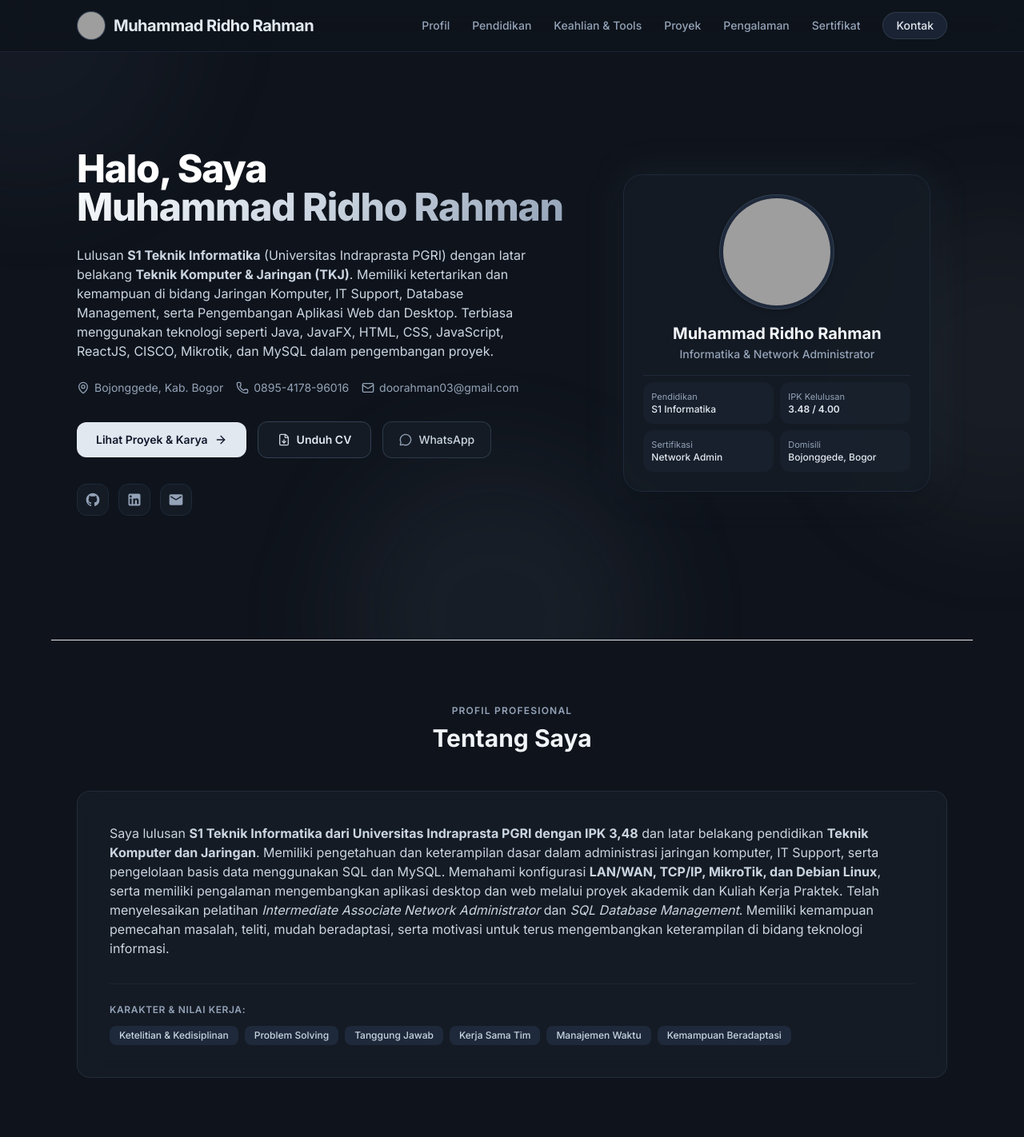
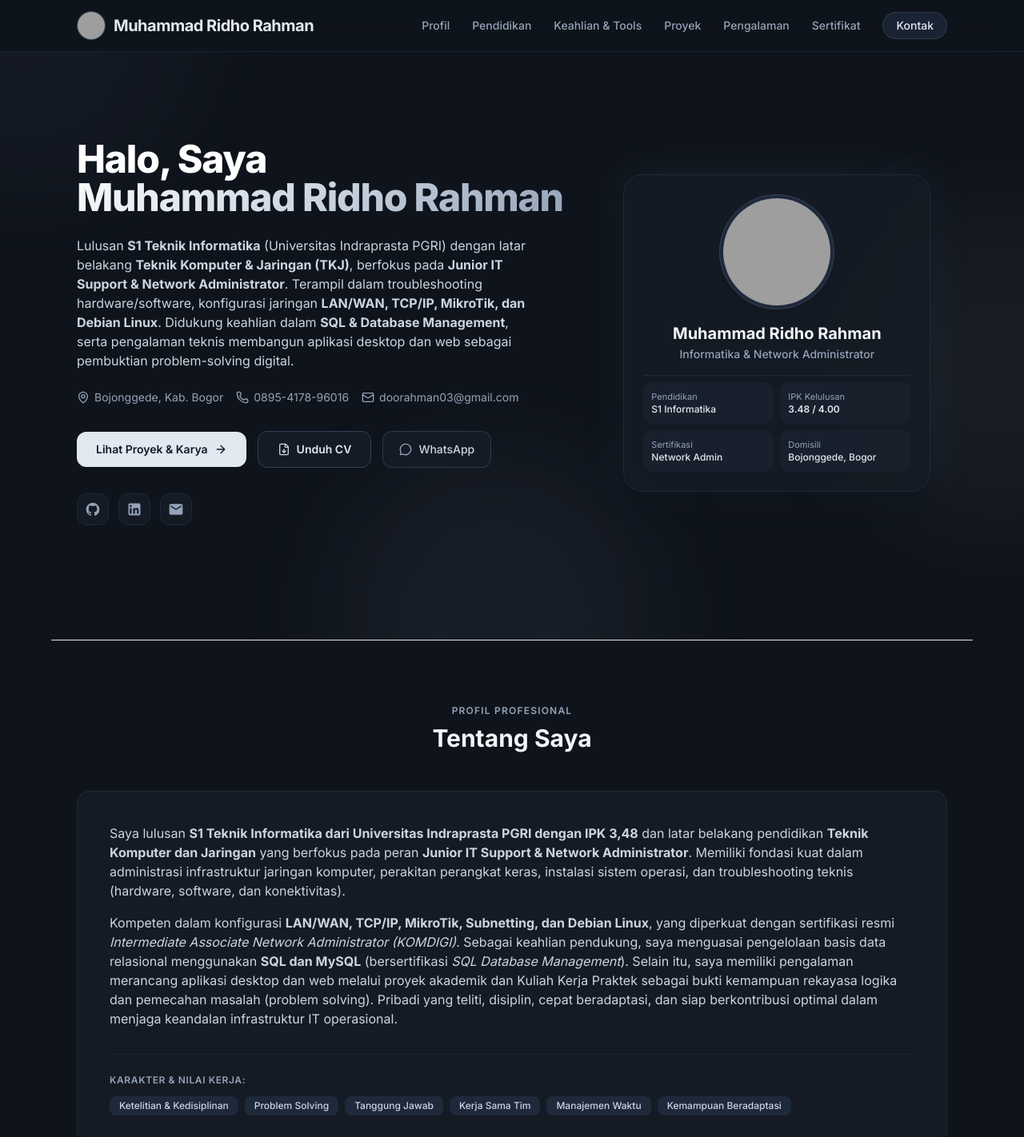
Before and after one commit to ridhorhmn/portofolio, a plain HTML site: page index.html in a window 1280 px wide. Shown: the top 1422 px of the page at 80% size. Drawn offline with nearby package versions, Linux system fonts and the light colour scheme; grey boxes are pictures that could not be loaded.

Commit message:
Fokuskan profil pada Junior IT Support dan Network Administrator, posisikan SQL sebagai keahlian pendukung

```diff
--- a/index.html
+++ b/index.html
@@ -101,7 +101,7 @@
         </h1>
 
         <p class="text-sm sm:text-base text-slate-300 max-w-xl mx-auto lg:mx-0 leading-relaxed font-normal">
-          Lulusan <strong>S1 Teknik Informatika</strong> (Universitas Indraprasta PGRI) dengan latar belakang <strong>Teknik Komputer & Jaringan (TKJ)</strong>. Memiliki ketertarikan dan kemampuan di bidang Jaringan Komputer, IT Support, Database Management, serta Pengembangan Aplikasi Web dan Desktop. Terbiasa menggunakan teknologi seperti Java, JavaFX, HTML, CSS, JavaScript, ReactJS, CISCO, Mikrotik, dan MySQL dalam pengembangan proyek.
+          Lulusan <strong>S1 Teknik Informatika</strong> (Universitas Indraprasta PGRI) dengan latar belakang <strong>Teknik Komputer & Jaringan (TKJ)</strong>, berfokus pada <strong>Junior IT Support & Network Administrator</strong>. Terampil dalam troubleshooting hardware/software, konfigurasi jaringan <strong>LAN/WAN, TCP/IP, MikroTik, dan Debian Linux</strong>. Didukung keahlian dalam <strong>SQL & Database Management</strong>, serta pengalaman teknis membangun aplikasi desktop dan web sebagai pembuktian problem-solving digital.
         </p>
 
         <!-- Lokasi & Kontak Cepat -->
@@ -212,7 +212,10 @@
 
     <div class="card-glass p-6 sm:p-10 rounded-2xl">
       <p class="text-slate-300 text-sm sm:text-base leading-relaxed text-justify sm:text-left">
-        Saya lulusan <strong>S1 Teknik Informatika dari Universitas Indraprasta PGRI dengan IPK 3,48</strong> dan latar belakang pendidikan <strong>Teknik Komputer dan Jaringan</strong>. Memiliki pengetahuan dan keterampilan dasar dalam administrasi jaringan komputer, IT Support, serta pengelolaan basis data menggunakan SQL dan MySQL. Memahami konfigurasi <strong>LAN/WAN, TCP/IP, MikroTik, dan Debian Linux</strong>, serta memiliki pengalaman mengembangkan aplikasi desktop dan web melalui proyek akademik dan Kuliah Kerja Praktek. Telah menyelesaikan pelatihan <em>Intermediate Associate Network Administrator</em> dan <em>SQL Database Management</em>. Memiliki kemampuan pemecahan masalah, teliti, mudah beradaptasi, serta motivasi untuk terus mengembangkan keterampilan di bidang teknologi informasi.
+        Saya lulusan <strong>S1 Teknik Informatika dari Universitas Indraprasta PGRI dengan IPK 3,48</strong> dan latar belakang pendidikan <strong>Teknik Komputer dan Jaringan</strong> yang berfokus pada peran <strong>Junior IT Support & Network Administrator</strong>. Memiliki fondasi kuat dalam administrasi infrastruktur jaringan komputer, perakitan perangkat keras, instalasi sistem operasi, dan troubleshooting teknis (hardware, software, dan konektivitas).
+      </p>
+      <p class="text-slate-300 text-sm sm:text-base leading-relaxed text-justify sm:text-left mt-4">
+        Kompeten dalam konfigurasi <strong>LAN/WAN, TCP/IP, MikroTik, Subnetting, dan Debian Linux</strong>, yang diperkuat dengan sertifikasi resmi <em>Intermediate Associate Network Administrator (KOMDIGI)</em>. Sebagai keahlian pendukung, saya menguasai pengelolaan basis data relasional menggunakan <strong>SQL dan MySQL</strong> (bersertifikasi <em>SQL Database Management</em>). Selain itu, saya memiliki pengalaman merancang aplikasi desktop dan web melalui proyek akademik dan Kuliah Kerja Praktek sebagai bukti kemampuan rekayasa logika dan pemecahan masalah (problem solving). Pribadi yang teliti, disiplin, cepat beradaptasi, dan siap berkontribusi optimal dalam menjaga keandalan infrastruktur IT operasional.
       </p>
 
       <!-- Softskills Badges -->
@@ -917,7 +920,7 @@
     <div class="text-center max-w-2xl mx-auto mb-16">
       <h3 class="text-2xl sm:text-3xl text-slate-100 font-bold">Kontak</h3>
       <p class="text-slate-400 text-sm mt-3">
-        Terbuka untuk peluang kerja di bidang IT Support, Network Administrator, maupun Software/Web Development.
+        Terbuka untuk peluang kerja di bidang Junior IT Support, Network Administrator, Database/SQL Management, maupun operasional teknologi informasi.
       </p>
     </div>
 
```
